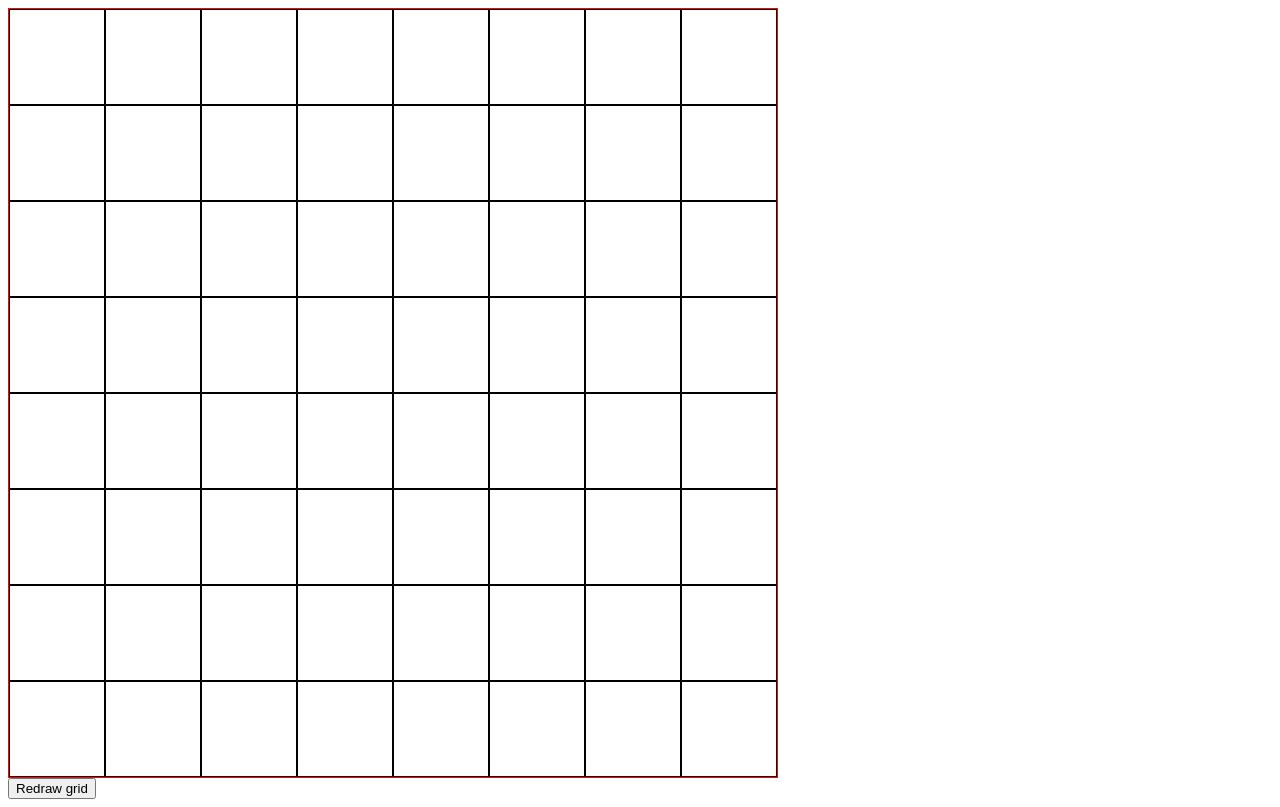
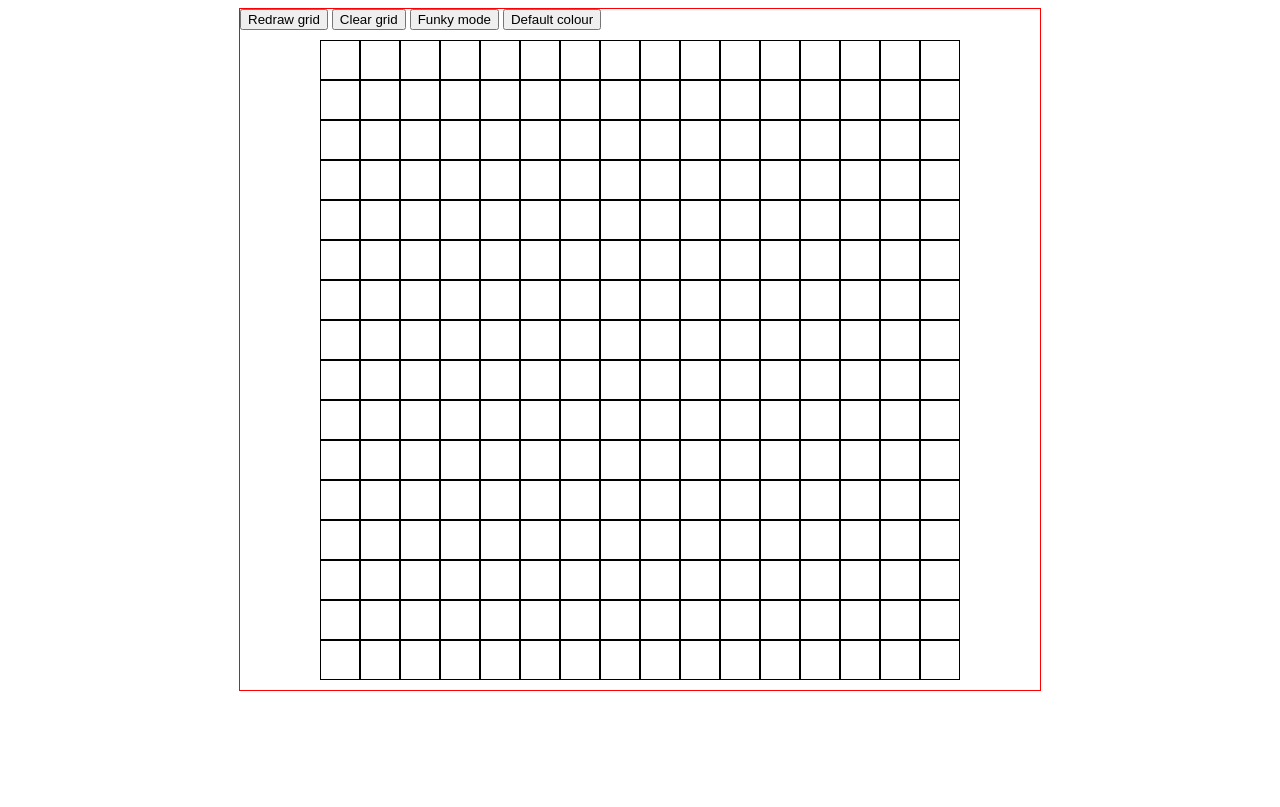
Before and after one commit to DeadRed6/sketchpad, a plain HTML site: page index.html in a window 1280 px wide. Drawn offline with nearby package versions, Linux system fonts and the light colour scheme.

Commit message:
Add mouse events and colour buttons

```diff
--- a/app.js
+++ b/app.js
@@ -1,22 +1,42 @@
 $(document).ready(function() {
-  var gridW = 8;
+  var gridW = 16;
   function drawGrid(w) {
     $(".container").empty();
     for(var x = 1; x <= Math.pow(w, 2); x++) {
       $(".container").append("<div class='pixel'></div>");
-      //if()
-      //$(".container:nth-child()")
     }
-    //floor is added in case the result is a recurring decimal
-    var pixH = Math.floor(768 / w) - 2;
+    var pixH = Math.floor(640 / w) - 2;
     $(".pixel").css({"height": pixH, "width": pixH});
-    //for testing how many pixels were drawn.
-    alert($(".pixel").length);
   }
   drawGrid(gridW);
+  defaultColour();
 
-  $("button").on("click",function () {
-    var newWidth = prompt("Choose the width of the grid");
-    drawGrid(newWidth);
+  $("#rainbow").click(function() {rainbow()});
+  $("#default").click(function() {defaultColour()});
+
+  $("#redraw").on("click", function() {
+    while(true) {
+      gridW = prompt("Width of the grid (1-32)?");
+      if(gridW >= 1 && gridW <= 32) {break};
+    }
+    drawGrid(gridW);
+
+  });
+  function defaultColour() {
+    $(".container").on("mouseenter", ".pixel", function() {
+      $(this).css("background-color", "black");
+    });
+  }
+
+  function rainbow() {
+    $(".container").on("mouseenter", ".pixel", function() {
+      var ranCol = "rgb(" + Math.floor(Math.random() * 256) + "," + Math.floor(
+        Math.random() * 256) + "," + Math.floor(Math.random() * 256) + ")";
+      $(this).css("background-color", ranCol);
+    });
+  }
+
+  $("#clear").on("click", function() {
+    $(".pixel").css("background-color", "white");
   });
 });
--- a/index.html
+++ b/index.html
@@ -5,8 +5,15 @@
   <link rel="stylesheet" href="styles.css">
 </head>
 <body>
-  <div class="container"></div>
-  <button>Redraw grid</button>
+  <div class="wrapper">
+    <div class="options">
+      <button id="redraw">Redraw grid</button>
+      <button id="clear">Clear grid</button>
+      <button id="rainbow">Funky mode</button>
+      <button id="default">Default colour</button>
+    </div>
+    <div class="container"></div>
+  </div>
   <script src="https://code.jquery.com/jquery-3.2.1.min.js"></script>
   <script src="app.js"></script>
 </body>
--- a/styles.css
+++ b/styles.css
@@ -1,16 +1,18 @@
 .pixel {
-  width: 64px;
-  height: 64px;
+  width: 78px;
+  height: 78px;
   border: 1px solid black;
   float: left;
 }
 
-.row-end {
-  clear: left;
+.container {
+  width: 640px;
+  height: 640px;
+  margin: 10px auto;
 }
 
-.container {
-  width: 768px;
-  height: 768px;
+.wrapper {
+  margin: auto;
+  width: 800px;
   border: 1px solid red;
 }
```
